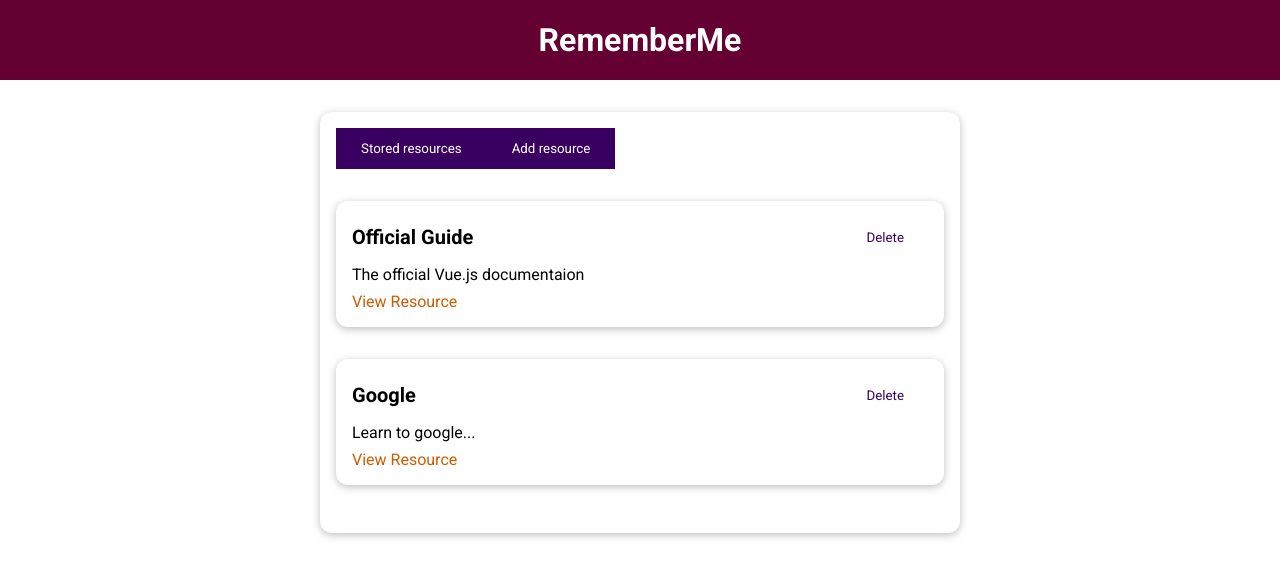
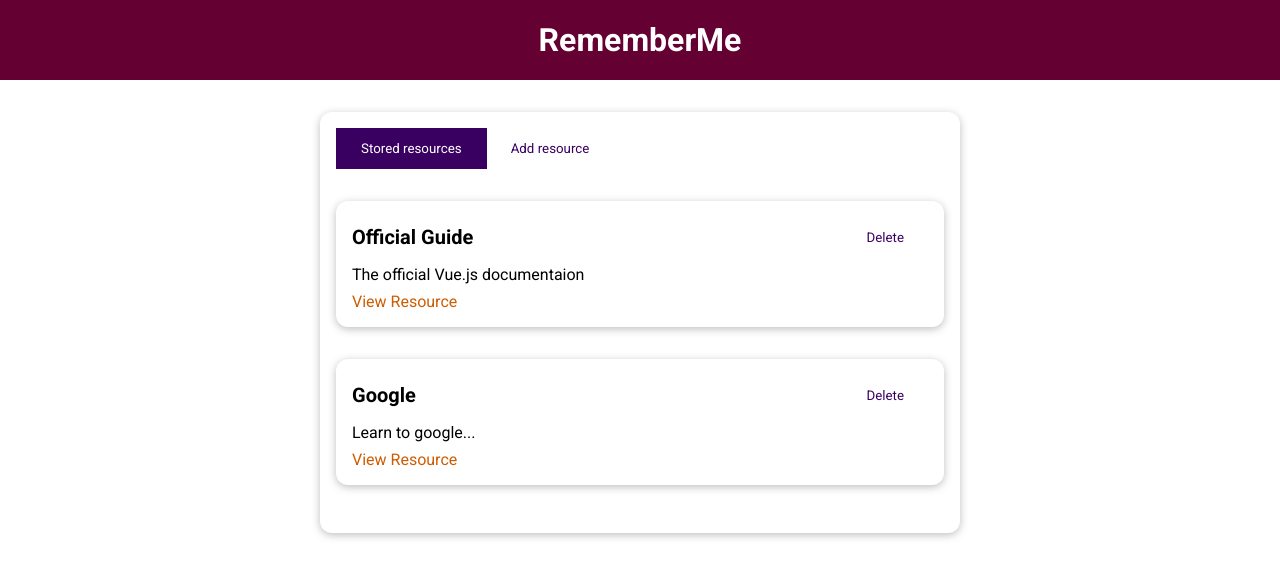
Before and after one commit to vahid-bagh3ri/VueJS_1, a Vue app: page / in a window 1280 px wide. Shown: the top 578 px of the page. Built offline with nearby package versions, Linux system fonts and the light colour scheme.

Commit message:
8. Adding & Styling Tabs // Dynamic styling to buttons

```diff
--- a/src/components/learning-resources/TheResources.vue
+++ b/src/components/learning-resources/TheResources.vue
@@ -1,9 +1,13 @@
 <template>
   <base-card>
-    <base-button @click="setSelectedTab('stored-resources')"
+    <base-button
+      @click="setSelectedTab('stored-resources')"
+      :mode="storedResButtonMode"
       >Stored resources</base-button
     >
-    <base-button @click="setSelectedTab('add-resource')"
+    <base-button
+      @click="setSelectedTab('add-resource')"
+      :mode="addResButtonMode"
       >Add resource</base-button
     >
     <component :is="selectedTab"></component>
@@ -43,6 +47,14 @@
       resources: this.StoredResources
     };
   },
+  computed: {
+    storedResButtonMode() {
+      return this.selectedTab === 'stored-resources' ? null : 'flat';
+    },
+    addResButtonMode() {
+      return this.selectedTab === 'add-resource' ? null : 'flat';
+    }
+  },
   methods: {
     setSelectedTab(tab) {
       this.selectedTab = tab;
```
